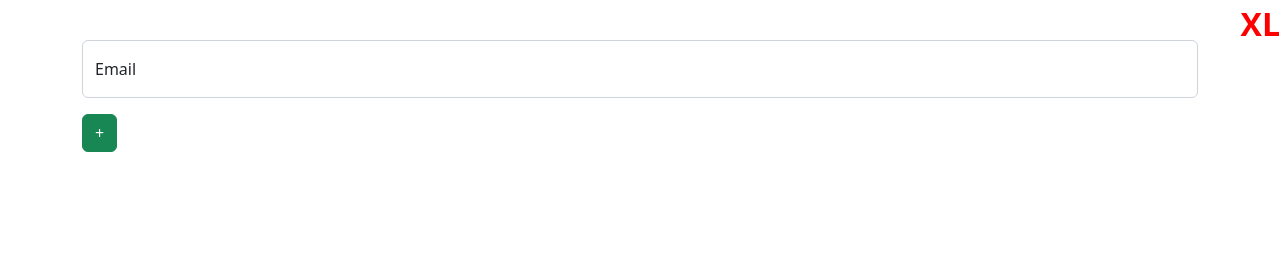
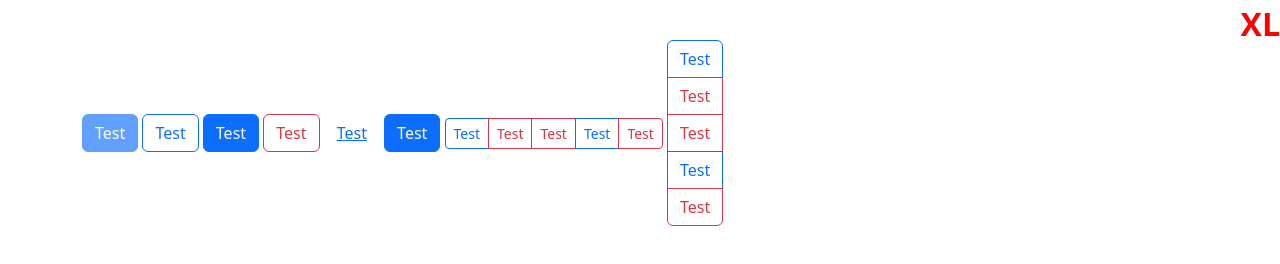
Before and after one commit to mfkfawas/Bootstrap-5-crash-course, a plain HTML site: page index.html in a window 1280 px wide. Drawn offline with nearby package versions, Linux system fonts and the light colour scheme.

Commit message:
button $ button groups

```diff
--- a/index.html
+++ b/index.html
@@ -159,9 +159,9 @@
         </div>
       </form> -->
 
-      <!-- Floating Labels - must put label el below input el and input el must contain
+      <!-- Floating Labels & Form validations- must put label el below input el and input el must contain
       placeholder attribute -->
-      <form>
+      <!-- <form novalidate>
         <div class="form-floating mb-3">
           <input
             type="email"
@@ -170,9 +170,49 @@
             placeholder="place email here"
           />
           <label for="email" class="form-label">Email</label>
+          <div class="invalid-feedback">Invalid Email</div>
+          <div class="valid-feedback">Correct Email</div>
         </div>
-        <button class="btn btn-success">+</button>
+        <button type="submit" class="btn btn-success">Submit</button>
       </form>
+    </div>
+    <script>
+      const form = document.querySelector("form");
+
+      form.addEventListener("submit", function (e) {
+        if (!form.checkValidity()) {
+          e.preventDefault();
+        }
+
+        form.classList.add("was-validated");
+      });
+    </script> -->
+
+    <!-- Buttons -->
+    <button class="btn btn-primary" disabled>Test</button>
+    <!-- lot of bootstrap comp have data-bs-x which is a custom data attr, allows to hook
+    up to the JS portion of bootstrap. -->
+    <button class="btn btn-outline-primary" data-bs-toggle="button">Test</button>
+    <button class="btn btn-outline-primary active" data-bs-toggle="button" aria-pressed="true">Test</button>
+    <button class="btn btn-outline-danger">Test</button>
+    <button class="btn btn-link">Test</button>
+    <a class="btn btn-primary" href="#">Test</a>
+
+    <!-- Button Groups -->
+    <div class="btn-group btn-group-sm">
+      <button class="btn btn-outline-primary">Test</button>
+      <button class="btn btn-outline-danger">Test</button>
+      <button class="btn btn-outline-danger">Test</button>
+      <button class="btn btn-outline-primary">Test</button>
+      <button class="btn btn-outline-danger">Test</button>
+    </div>
+    <!-- on vertical btn group u should remove the class btn-group -->
+    <div class="btn-group-vertical">
+      <button class="btn btn-outline-primary">Test</button>
+      <button class="btn btn-outline-danger">Test</button>
+      <button class="btn btn-outline-danger">Test</button>
+      <button class="btn btn-outline-primary">Test</button>
+      <button class="btn btn-outline-danger">Test</button>
     </div>
   </body>
 </html>
```
